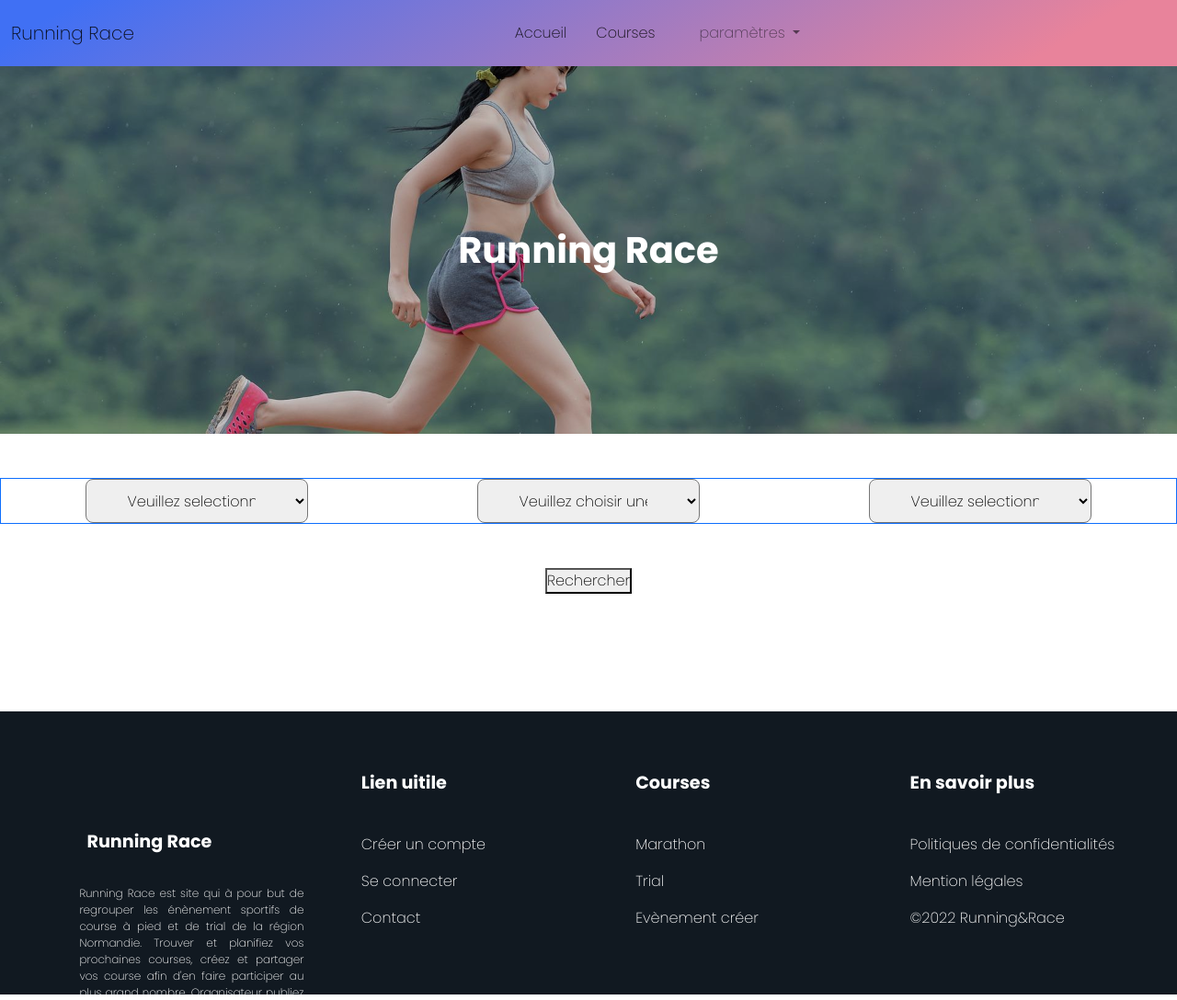
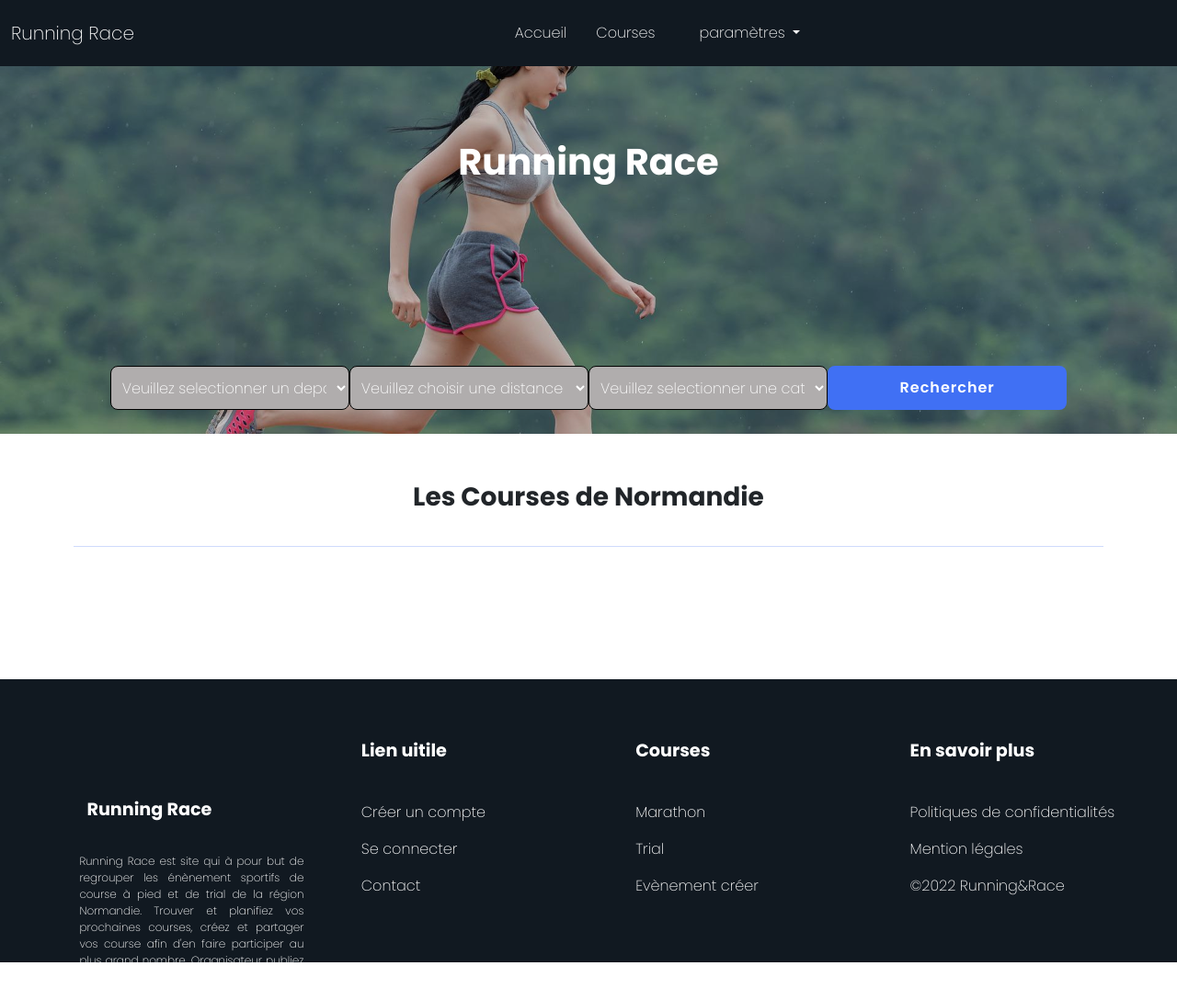
Before and after one commit to MickaelVotte/TitreProV2, a PHP site: page /view/courses.php in a window 1280 px wide. Shown: the top 1088 px of the page at 92% size. Run offline with PHP 8.4, Linux system fonts and the light colour scheme; data that the repository does not hold is empty; some libraries are stand-ins or nearby versions.

Commit message:
ajout de css pour la page course + modif css formulaire créer une course

```diff
--- a/assets/style/courses.css
+++ b/assets/style/courses.css
@@ -1,6 +1,5 @@
-
 .banner-image2 {
-    background:  rgba(0, 0, 0, 0.2)  url('../img/imglogin.jpg');
+    background: rgba(0, 0, 0, 0.2) url('../img/imglogin.jpg');
     background-position: center;
     background-repeat: no-repeat;
     background-size: cover;
@@ -11,7 +10,7 @@ background-blend-mode: darken;
 }
 
 .banner-image3 {
-    background:  rgba(0, 0, 0, 0.2)  url('../img/runningfooter.jpg');
+    background: rgba(0, 0, 0, 0.2) url('../img/runningfooter.jpg');
     background-position: center;
     background-repeat: no-repeat;
     background-size: cover;
@@ -22,7 +21,7 @@ background-blend-mode: darken;
 }
 
 
-.box{
+.box {
     height: 36rem;
     width: 20rem;
     box-shadow: rgba(99, 99, 99, 0.2) 0px 2px 8px 0px;
@@ -39,8 +38,7 @@ background-blend-mode: darken;
 
 }
 
-.box-image
-{
+.box-image {
     width: 100%;
     height: 15rem;
     border-top-left-radius: 0.75rem;
@@ -48,8 +46,7 @@ background-blend-mode: darken;
     background-size: cover;
 }
 
-.box-title
-{
+.box-title {
     margin: 1.5rem;
 }
 
@@ -59,6 +56,7 @@ background-blend-mode: darken;
     font-size: 0.75rem;
     font-weight: 800;
 }
+
 .box-title .name {
     margin-top: 0.75rem;
     color: rgb(255, 7, 110);
@@ -86,8 +84,7 @@ background-blend-mode: darken;
 
 
 
-.box-distance
-{
+.box-distance {
     font-weight: bolder;
 }
 
@@ -121,18 +118,174 @@ background-blend-mode: darken;
 /********************AFFICHER COURSE**********/
 
 
-.cardInfo{
+
+.bglogin4{
+    background: rgba(0, 0, 0, 0.2)  url("../img/imglogin.jpg");
+    background-size: cover;
+    background-repeat: no-repeat;
+    background-position:center;
+    background-blend-mode: darken;
+    }
+
+
+.cardInfo {
     border-radius: 1rem;
 
 
 }
 
-.cardInfo-image
-{
+.cardInfo-image {
     border-radius: 0.75rem;
     width: 100%;
-    height: 22rem;
+    height: 24rem;
     box-shadow: 2px 2px 10px rgba(0, 0, 0, 0.2);
 
 
 }
+
+.cardInfo-title {
+    font-weight: 600;
+}
+
+
+.cardInfo-modify {
+    text-decoration: none;
+    background-color: #4070f4;
+    letter-spacing: 1px;
+    border: none;
+    border-radius: 0.5rem;
+    color: #fff;
+    font-size: 1.2rem;
+    font-weight: 600;
+    cursor: pointer;
+    height: 2.7rem;
+    padding: 1.5rem;
+    display: flex;
+    justify-content: center;
+    align-items: center;
+    transition: ease-in-out 0.2s;
+
+}
+
+
+
+.cardInfo-modify:hover{
+    background-color: rgb(255, 7, 110);
+    color: #fff;
+
+}
+
+.cardInfo-border {
+
+
+    border-radius: 0.75rem;
+    box-shadow: 2px 2px 10px rgba(0, 0, 0, 0.2);
+    background-color: white;
+
+
+
+}
+
+.cardInfo-textBorder
+{
+
+
+    padding: 2rem;
+}
+
+
+.title-cardInfo {
+   margin-top: 5rem;
+
+}
+
+
+.container-cardInfo
+{
+    margin-left: 8rem;
+    margin-right: 8rem;
+    margin-bottom: 5rem;
+}
+
+
+@media screen and (max-width: 900px) {
+    .container-cardInfo {
+     margin: 0
+    }
+}
+
+
+
+
+/************SELECT**********/
+
+.selectFormCss
+{
+margin-top: 12rem;
+}
+
+
+@media screen and (max-width: 900px) {
+    .selectFormCss {
+     margin-top: 5rem;
+     margin: 1rem;
+
+    }
+}
+
+
+.inputField4
+{
+    padding: 0.5rem;
+    border: 1px solid black;
+    border-radius: 0.5rem;
+    height: 3rem;
+    font-size: 1rem;
+    width: 100%;
+    color: rgb(255, 255, 255);
+    background-color: rgb(176, 173, 173);
+
+}
+
+
+@media screen and (max-width: 900px) {
+    .inputField4 {
+     padding-left: 1rem;
+     padding-right: 1rem;
+     margin-top: 0.5rem;
+    }
+}
+
+
+
+.btn-login2{
+    letter-spacing: 1px;
+    border: none;
+    background-color: #4070f4;
+    border-radius: 0.5rem;
+    color: #fff;
+    font-size: 1.0rem;
+    font-weight: 600;
+    cursor:pointer;
+    height: 3rem;
+    padding: 1.2rem;
+    display: flex;
+    justify-content: center;
+    align-items: center;
+    width: 100%;
+}
+
+
+@media screen and (max-width: 900px) {
+    .btn-login2{
+
+     margin-top: 0.5rem;
+    }
+}
+
+
+
+.btn-login2:hover{
+    background-color: rgb(255, 7, 110);
+
+}
--- a/assets/style/login.css
+++ b/assets/style/login.css
@@ -23,11 +23,8 @@ background-position:center;
 background-blend-mode: darken;
 }
 .bglogin3{
-background: rgba(0, 0, 0, 0.2)  url("../img/secondcard.jpg");
-background-size: cover;
-background-repeat: no-repeat;
-background-position:center;
-background-blend-mode: darken;
+    background: rgb(64,112,244);
+background: linear-gradient(135deg, rgba(64,112,244,0.8802871490393032) 13%, rgba(104,131,201,0.9587185215883228) 64%, rgba(255,255,255,1) 100%);
 }
 
 
@@ -50,8 +47,16 @@ background-blend-mode: darken;
     position: relative;
     margin-bottom: 7rem;
     padding: 0;
-    width: 80%;
+    width: 65%;
 }
+
+
+@media screen and (max-width: 900px) {
+    .formulaire3{
+     width: 100%;
+    }
+}
+
 
 
 .titleNameLogin{
@@ -163,7 +168,20 @@ label{
     margin-top: 0rem;
     position: relative;
     height: 3rem;
-    width: 60%;
+    width: 70%;
+    border-radius: 0.5rem;
+    padding: 0 2.5rem;
+
+
+
+}
+.inputfield4
+{
+    text-align: center;
+    margin-top: 0rem;
+    position: relative;
+    height: 3rem;
+    width: 80%;
     border-radius: 0.5rem;
     padding: 0 2.5rem;
 
@@ -237,3 +255,16 @@ i{
     height: 20rem;
     width: auto;
 }
+
+
+/**********LOGOUT************/
+
+.logoutBox
+{
+    display: flex;
+    justify-content: center;
+    text-align: center;
+    border-radius: 0.75rem;
+    box-shadow: 2p 2px 10px rgba(0, 0, 0, 0.2);
+    height: 20rem;
+}
--- a/assets/style/navbar.css
+++ b/assets/style/navbar.css
@@ -9,8 +9,9 @@
 }
 
 .navbarCss{
-    background: rgb(64,112,244);
-    background: linear-gradient(149deg, rgba(64,112,244,1) 6%, rgba(232,131,155,1) 88%);
+    background-color: rgb(17, 25, 33);
+    color: #fff;
+
 }
 
 .banner-image {
--- a/elements/header.php
+++ b/elements/header.php
@@ -12,27 +12,27 @@ include('../elements/top.php')
     <nav class="navbar navbar-expand-lg navbarCss">
         <div class="container-fluid">
 
-            <a class="navbar-brand" href="#">Running Race</a>
+            <a class="navbar-brand text-white" href="#">Running Race</a>
             <button class="navbar-toggler" type="button" data-bs-toggle="collapse" data-bs-target="#navbarNavDropdown" aria-controls="navbarNavDropdown" aria-expanded="false" aria-label="Toggle navigation">
                 <span class="navbar-toggler-icon"></span>
             </button>
             <div class="collapse navbar-collapse d-flex justify-content-center" id="navbarNavDropdown">
                 <ul class="navbar-nav">
                     <li class="nav-item">
-                        <a class="nav-link active" aria-current="page" href="../view/home.php">Accueil</a>
+                        <a class="nav-link active text-white" aria-current="page" href="../view/home.php">Accueil</a>
                     </li>
                     <li class="nav-item">
-                        <a class="nav-link active" href="../view/courses.php">Courses</a>
+                        <a class="nav-link active text-white" href="../view/courses.php">Courses</a>
                     </li>
                     <?php if (isset($_SESSION['user'])) { ?>
                     <li class="nav-item">
-                        <a class="nav-link active" href="../view/event.php">Organiser un évènement</a>
+                        <a class="nav-link active text-white" href="../view/event.php">Organiser un évènement</a>
                     </li>
                     <?php } else { ?>
                         <li><a href=""></a></li>
                         <?php } ?>
                     <li class="nav-item active dropdown">
-                        <a class="nav-link dropdown-toggle" href="#" role="button" data-bs-toggle="dropdown" aria-expanded="false">
+                        <a class="nav-link dropdown-toggle text-white" href="#" role="button" data-bs-toggle="dropdown" aria-expanded="false">
                             paramètres
                         </a>
                         <ul class="dropdown-menu">
--- a/models/Events.php
+++ b/models/Events.php
@@ -171,6 +171,7 @@ class Events extends Database
         $sql = "SELECT * FROM events
          inner join categories on category_id=category_id_categories
         inner join departement on departement_id=departement_id_departement
+        inner join user on user_id=user_id_user
         WHERE `event_id` = :id
          ";
 
--- a/view/courses.php
+++ b/view/courses.php
@@ -14,16 +14,18 @@ include('../elements/header.php');
 
 
 
-<div class="banner-image2 w-100 d-flex justify-content-center align-items-center">
-    <div class="text-center text-white fs-1 fw-bolder">
+<section class="banner-image2 w-100 d-flex justify-content-center align-items-center">
+    <div class="containerForm">
+        <div class="text-center text-white fs-1 fw-bolder mt-5">
             Running Race
         </div>
-</div>
+        <form class="text-center d-flex justify-content-center" action="" method="get">
 
-<div class="text-center">
-    <div class="row justify-content-md-center m-0 p-0 mt-5 bodyCourses   border border-primary ">
-        <div class="col-lg-4 col-sm-12">
-            <select class="inputfield3" id="department" name="departement">
+
+            <div class="text-center selectFormCss">
+                <div class="row justify-content-md-center m-0 p-0 bodyCourses">
+                    <div class="col-lg-3 col-sm-12 m-0 p-0">
+                        <select class="inputField4" id="department" name="departement">
                             <option value="" selected disabled>Veuillez selectionner un departement</option>
                             <?php foreach ($arrayDepartment as $value) { ?>
                                 <option value="<?= $value['departement_id'] ?>"><?= $value['departement_name'] ?></option>
@@ -32,10 +34,10 @@ include('../elements/header.php');
                     </div>
 
 
-        <div class="col-lg-4 col-sm-12 ">
-            <div class="dropdown">
+                    <div class="col-lg-3 col-sm-12 m-0 p-0 ">
+                        <div class="dropdown m-0 p-0">
 
-                <select class="inputfield3" id="distance" name="distance" onclick="deletemessageError('errorDistance')">
+                            <select class="inputField4" id="distance" name="distance" onclick="deletemessageError('errorDistance')">
                                 <option value="">Veuillez choisir une distance</option>
                                 <option value="">5km</option>
                                 <option value="">10km</option>
@@ -49,10 +51,10 @@ include('../elements/header.php');
 
 
 
-        <div class="col-lg-4 col-sm-12">
+                    <div class="col-lg-3 col-sm-12 m-0 p-0">
 
-            <div class="dropdown">
-                <select class="inputfield3" id="type" name="type">
+                        <div class="dropdown m-0 p-0">
+                            <select class="inputField4" id="type" name="type">
                                 <option value="" selected disabled>Veuillez selectionner une catégorie</option>
                                 <?php foreach ($arrayCategories as $value) { ?>
                                     <option value="<?= $value['category_id'] ?>"><?= $value['category_type'] ?></option>
@@ -61,14 +63,30 @@ include('../elements/header.php');
 
                         </div>
                     </div>
+
+
+                    <div class="col-lg-3 col-sm-12 m-0 p-0">
+                        <button class="btn-login2"> Rechercher</button>
                     </div>
                 </div>
 
 
 
-<div class="text-center mt-5">
-    <button> Rechercher</button>
             </div>
+        </form>
+    </div>
+
+
+
+
+</section>
+
+
+<div class=" d-flex justify-content-center mt-5">
+    <p class="fw-bolder fs-3"> Les Courses de Normandie</p>
+</div>
+
+<hr>
 
 
 </div>
@@ -85,17 +103,17 @@ include('../elements/header.php');
                     <div class="box-title">
                         <span class="date"><?= $event['event_date'] ?></span>
                         <h3 class="fw-bolder"><?= $event['category_type'] ?></h3>
-                        <span class="name"><?=$event['event_name']?></span>
+                        <span class="name"><?= $event['event_name'] ?></span>
                     </div>
                     <div class="box-paragraph">
-                        <p><?= $event['event_description']?></p>
+                        <p><?= $event['event_description'] ?></p>
                     </div>
                     <div class="box-distance">
-                        <p><?= $event['event_distance']?>km</p>
+                        <p><?= $event['event_distance'] ?>km</p>
                     </div>
                     <div class="box-bottom">
                         <div class="stat">
-                            <a class="btnbox" href="./oneCourseInfo.php?eventId=<?=$event['event_id']?>">En savoir plus</a>
+                            <a class="btnbox" href="./oneCourseInfo.php?eventId=<?= $event['event_id'] ?>">En savoir plus</a>
                         </div>
                     </div>
                 </div>
```
Also changed, not shown: view/home.php (+5 -3 lines), view/logout.php (+6 -4 lines), view/modifyEditEvent.php (+15 -15 lines), view/oneCourseInfo.php (+68 -26 lines), view/participateCourse.php (added, +26 -0 lines). Lines whose indentation alone changed are shown as unchanged.
